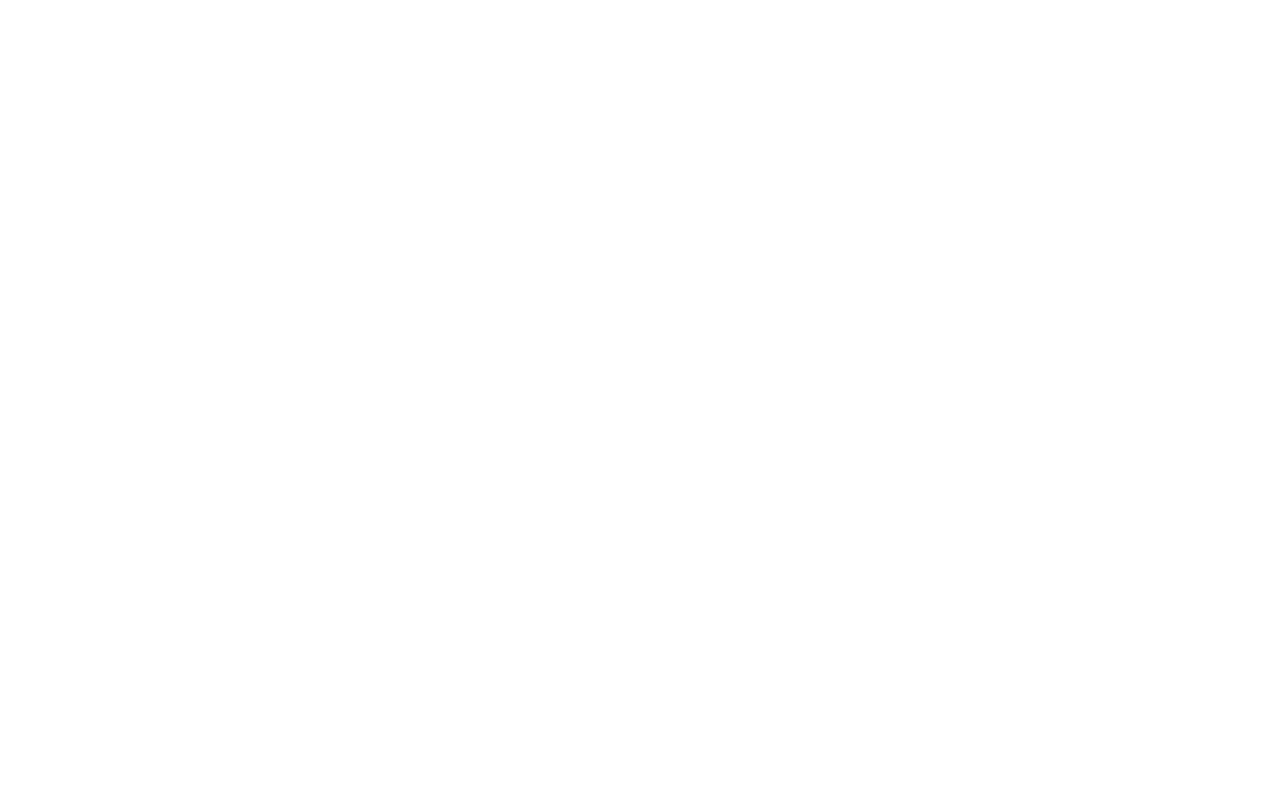
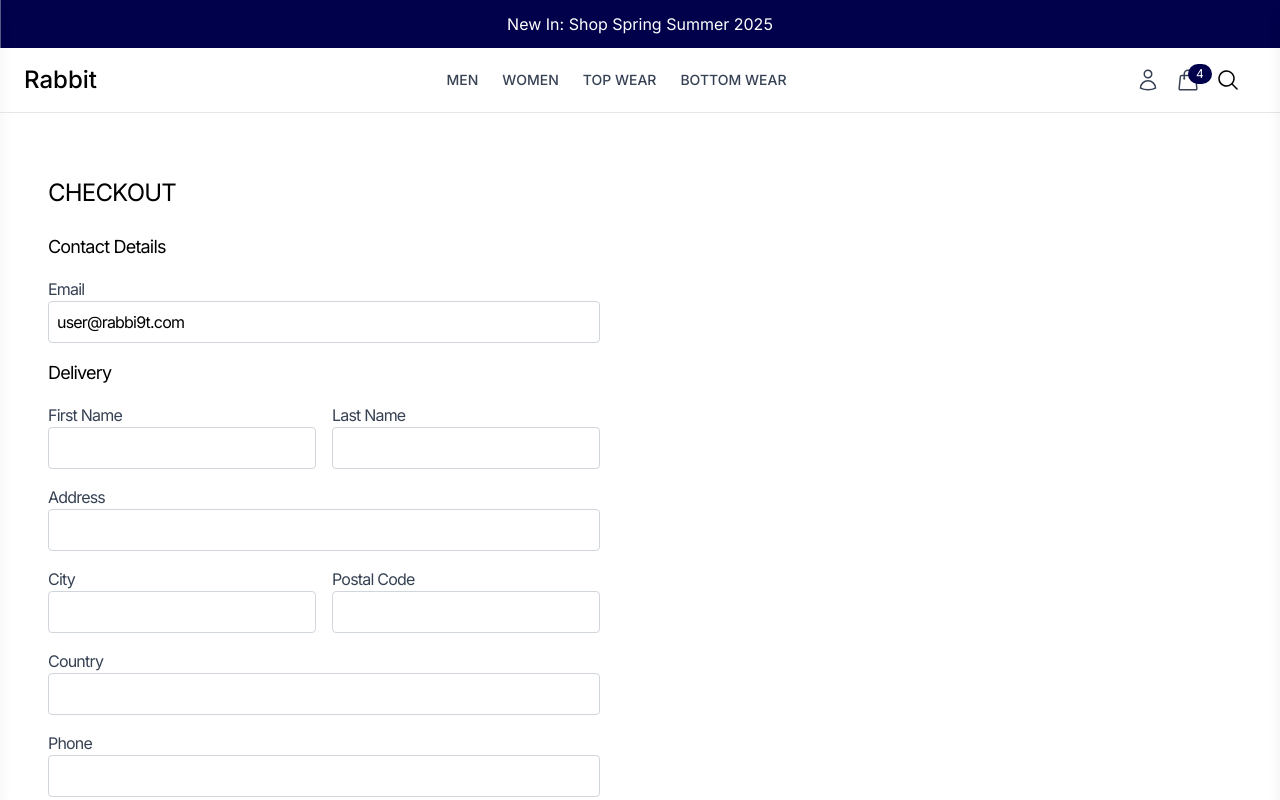
Before and after one commit to mehedihjim/rabbit, a React (Vite) app in the folder frontend/: page /checkout in a window 1280 px wide. Before the commit this address had no page. Shown: the top 800 px of the page. Built offline with nearby package versions, Linux system fonts and the light colour scheme.

Commit message:
Checkout Design Complete

```diff
--- a/frontend/src/App.jsx
+++ b/frontend/src/App.jsx
@@ -7,6 +7,7 @@ import Register from "./pages/Register";
 import Profile from "./pages/Profile";
 import CollectionPage from "./pages/CollectionPage";
 import ProductDetails from "./components/Products/ProductDetails";
+import Checkout from "./components/Cart/Checkout";
 
 const App = () => {
   return (
@@ -18,6 +19,7 @@ const App = () => {
           <Route path="/login" element={<Login />} />
           <Route path="/register" element={<Register />} />
           <Route path="/profile" element={<Profile />} />
+          <Route path="/checkout" element={<Checkout />} />
           <Route path="/collections/:collection" element={<CollectionPage />} />
           <Route path="/product/:id" element={<ProductDetails />} />
         </Route>
--- /dev/null
+++ b/frontend/src/components/Cart/Checkout.jsx
@@ -0,0 +1,208 @@
+import { useState } from "react";
+import { useNavigate } from "react-router";
+
+const cart = {
+  products: [
+    {
+      name: "Stylish Jacket",
+      size: "M",
+      color: "Black",
+      price: 120,
+      image: "https://picsum.photos/150?random=1",
+    },
+    {
+      name: "Stylish Jacket",
+      size: "M",
+      color: "Black",
+      price: 30,
+      image: "https://picsum.photos/150?random=1",
+    },
+  ],
+  totalPrice: 150,
+};
+
+const Checkout = () => {
+  const navigate = useNavigate();
+  const [checkoutId, setCheckoutId] = useState(null);
+  const [shippingAddress, setShippingAddress] = useState({
+    firstName: "",
+    lastName: "",
+    address: "",
+    city: "",
+    postalCode: "",
+    country: "",
+    phone: "",
+  });
+
+  const handleCreateCheckout = (e) => {
+    e.preventDefault();
+    setCheckoutId(123);
+  };
+
+  return (
+    <div className="grid grid-cols-1 lg:grid-cols-2 gap-8 max-w-7xl mx-auto py-10 px-6 tracking-tighter">
+      {/* left section */}
+      <div className="bg-white rounded-lg p-6">
+        <h2 className="text-2xl uppercase mb-6">Checkout</h2>
+        <form action="" onSubmit={handleCreateCheckout}>
+          {/* Email Section */}
+          <h3 className="text-lg mb-4">Contact Details</h3>
+          <div className="mb-4">
+            <label htmlFor="" className="block text-gray-700">
+              Email
+            </label>
+            <input
+              type="email"
+              value="user@rabbi9t.com"
+              className="w-full p-2 border border-gray-300 rounded "
+              disabled
+            />
+          </div>
+          {/* First Name & Last Name Section */}
+          <h3 className="text-lg mb-4">Delivery</h3>
+          <div className="mb-4 grid grid-cols-2 gap-4">
+            <div className="">
+              <label htmlFor="" className="block text-gray-700">
+                First Name
+              </label>
+              <input
+                type="text"
+                required
+                value={shippingAddress.firstName}
+                onChange={(e) =>
+                  setShippingAddress({
+                    ...shippingAddress,
+                    firstName: e.target.value,
+                  })
+                }
+                className="w-full p-2 border border-gray-300 rounded"
+              />
+            </div>
+            <div className="">
+              <label htmlFor="" className="block text-gray-700">
+                Last Name
+              </label>
+              <input
+                type="text"
+                required
+                value={shippingAddress.lastName}
+                onChange={(e) =>
+                  setShippingAddress({
+                    ...shippingAddress,
+                    lastName: e.target.value,
+                  })
+                }
+                className="w-full p-2 border border-gray-300 rounded"
+              />
+            </div>
+          </div>
+          <div className="mb-4">
+            <label htmlFor="" className="block text-gray-700">
+              Address
+            </label>
+            <input
+              type="text"
+              required
+              value={shippingAddress.address}
+              onChange={(e) =>
+                setShippingAddress({
+                  ...shippingAddress,
+                  address: e.target.value,
+                })
+              }
+              className="w-full p-2 border border-gray-300 rounded"
+            />
+          </div>
+          {/* City Section */}
+          <div className="mb-4 grid grid-cols-2 gap-4">
+            <div className="">
+              <label htmlFor="" className="block text-gray-700">
+                City
+              </label>
+              <input
+                type="text"
+                required
+                value={shippingAddress.city}
+                onChange={(e) =>
+                  setShippingAddress({
+                    ...shippingAddress,
+                    city: e.target.value,
+                  })
+                }
+                className="w-full p-2 border border-gray-300 rounded"
+              />
+            </div>
+            <div className="">
+              <label htmlFor="" className="block text-gray-700">
+                Postal Code
+              </label>
+              <input
+                type="text"
+                required
+                value={shippingAddress.postalCode}
+                onChange={(e) =>
+                  setShippingAddress({
+                    ...shippingAddress,
+                    postalCode: e.target.value,
+                  })
+                }
+                className="w-full p-2 border border-gray-300 rounded"
+              />
+            </div>
+          </div>
+          <div className="mb-4">
+            <label htmlFor="" className="block text-gray-700">
+              Country
+            </label>
+            <input
+              type="text"
+              required
+              value={shippingAddress.country}
+              onChange={(e) =>
+                setShippingAddress({
+                  ...shippingAddress,
+                  country: e.target.value,
+                })
+              }
+              className="w-full p-2 border border-gray-300 rounded"
+            />
+          </div>
+          <div className="mb-4">
+            <label htmlFor="" className="block text-gray-700">
+              Phone
+            </label>
+            <input
+              type="text"
+              required
+              value={shippingAddress.phone}
+              onChange={(e) =>
+                setShippingAddress({
+                  ...shippingAddress,
+                  phone: e.target.value,
+                })
+              }
+              className="w-full p-2 border border-gray-300 rounded"
+            />
+          </div>
+          <div className="mt-6">
+            {!checkoutId ? (
+              <button
+                type="submit"
+                className="cursor-pointer w-full bg-rabbit-red text-white py-3 rounded hover:bg-rabbit-red/90 duration-200"
+              >
+                Continue to Payment
+              </button>
+            ) : (
+              <div className="">
+                <h3 className="text-lg mb-4">Pay with Bkash</h3>
+                {/* Paypal button component */}
+              </div>
+            )}
+          </div>
+        </form>
+      </div>
+    </div>
+  );
+};
+
+export default Checkout;
--- a/frontend/src/components/Layout/CartDrawer.jsx
+++ b/frontend/src/components/Layout/CartDrawer.jsx
@@ -1,11 +1,20 @@
 import { IoMdClose } from "react-icons/io";
 import CartContents from "../Cart/CartContents";
-
+import { useNavigate } from "react-router";
 
 const CartDrawer = ({ drawerOpen, toggleCartDrawer }) => {
+  const navigate = useNavigate();
+
+  const handleCheckout = () => {
+    navigate("/checkout");
+  };
 
   return (
-        <div className={`fixed top-0 right-0 w-3/4 sm:w-1/2 md:w-[30rem] h-full bg-white shadow-lg transform transition-transform duration-300 flex flex-col z-50 ${drawerOpen ? "translate-x-0" : "translate-x-full"}`}>
+    <div
+      className={`fixed top-0 right-0 w-3/4 sm:w-1/2 md:w-[30rem] h-full bg-white shadow-lg transform transition-transform duration-300 flex flex-col z-50 ${
+        drawerOpen ? "translate-x-0" : "translate-x-full"
+      }`}
+    >
       {/* Cart Drawer Close Button */}
       <div className="flex justify-end p-4">
         <button onClick={toggleCartDrawer} className="cursor-pointer">
@@ -20,13 +29,18 @@ const CartDrawer = ({ drawerOpen, toggleCartDrawer }) => {
 
       {/* Checkout Button Section */}
       <div className="p-4 bg-white sticky bottom-0">
-                <button className="cursor-pointer w-full bg-black text-white py-3 rounded-lg font-semibold hover:bg-gray-900 transition">
+        <button
+          onClick={handleCheckout}
+          className="cursor-pointer w-full bg-black text-white py-3 rounded-lg font-semibold hover:bg-gray-900 transition"
+        >
           Checkout
         </button>
-                <p className="text-sm tracking-tighter text-gray-500 mt-2 text-center">Shipping, Taxes, and discount codes calculated at checkout.</p>
+        <p className="text-sm tracking-tighter text-gray-500 mt-2 text-center">
+          Shipping, Taxes, and discount codes calculated at checkout.
+        </p>
       </div>
     </div>
-    )
-}
+  );
+};
 
-export default CartDrawer
+export default CartDrawer;
```
Lines whose indentation alone changed are shown as unchanged.
